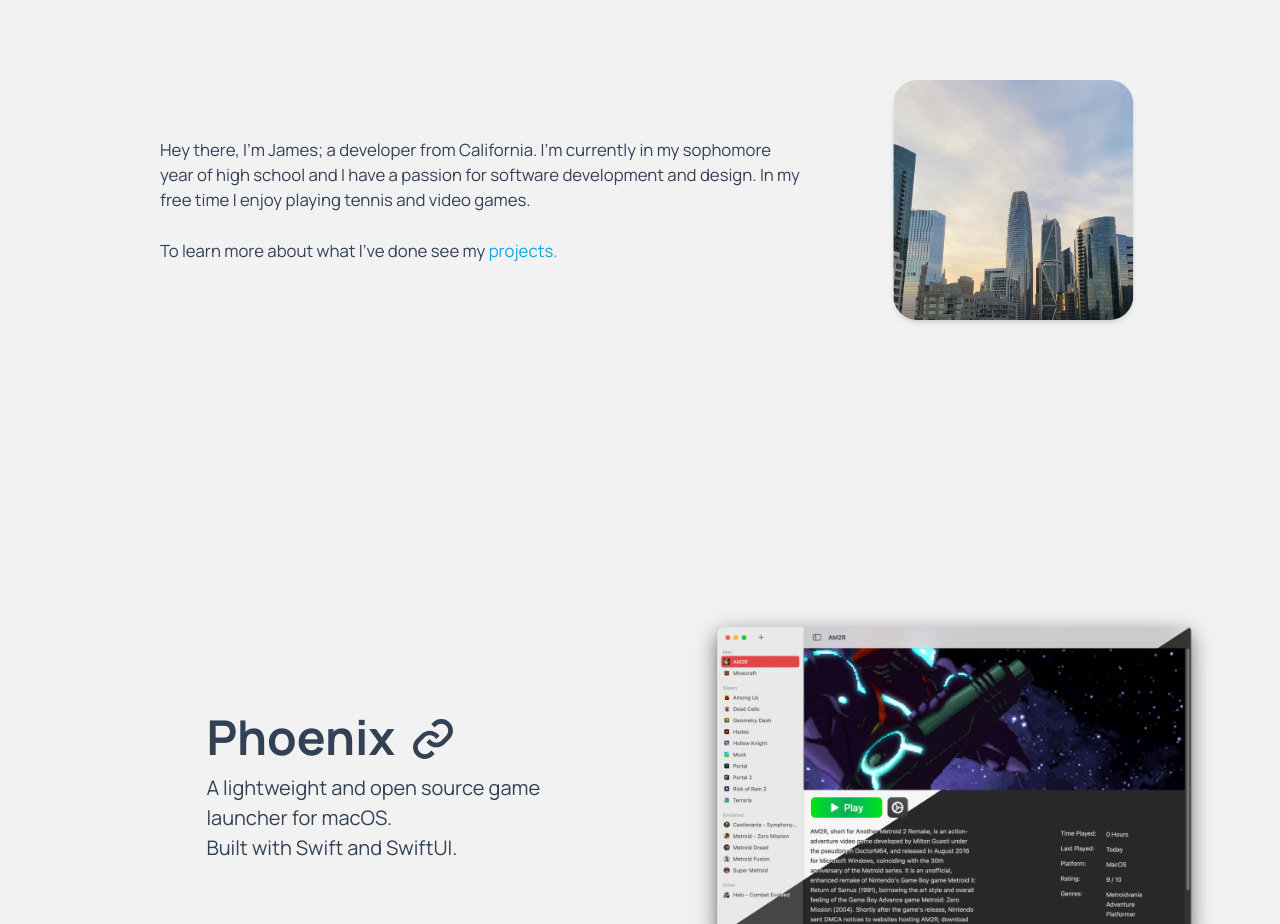
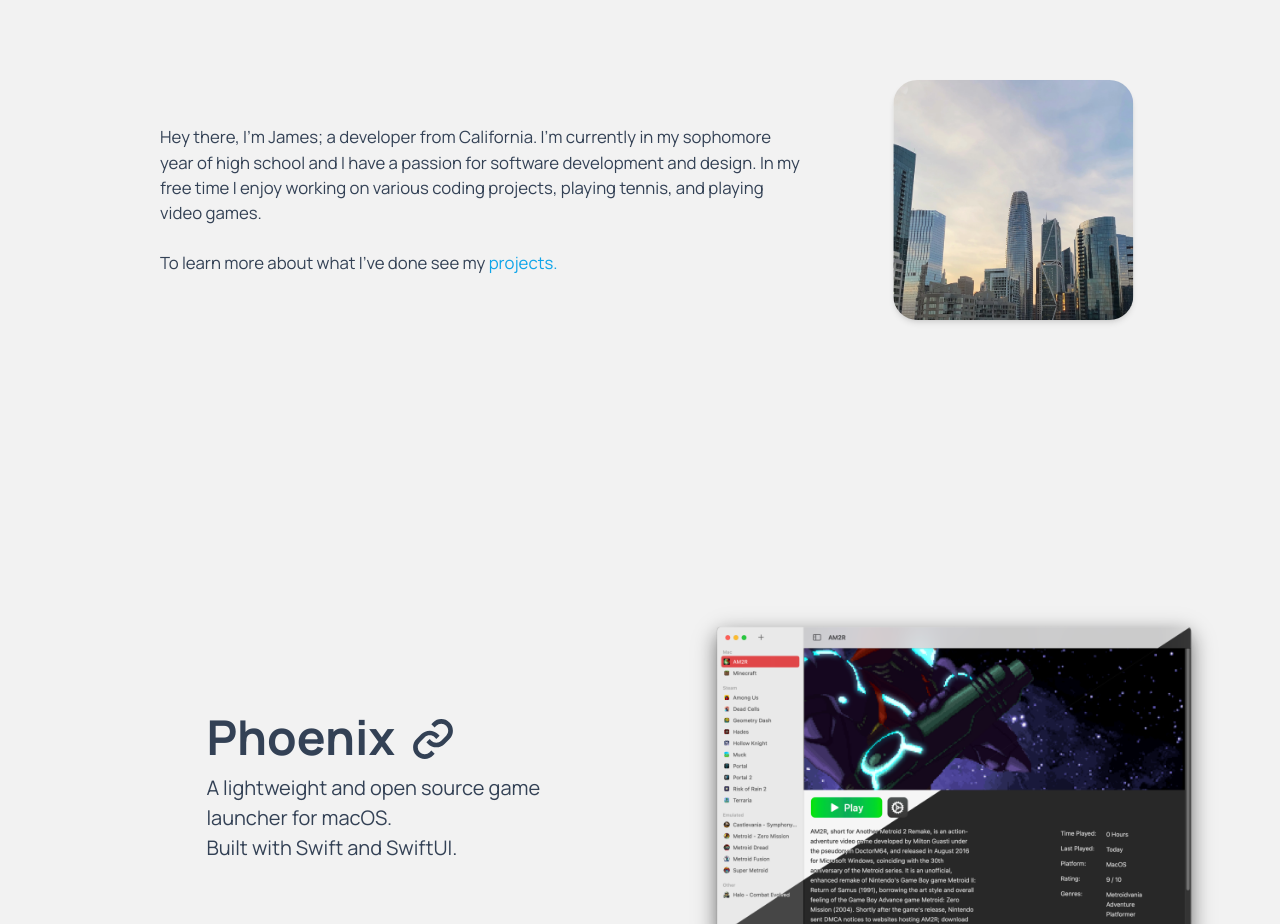
Before and after one commit to jxhug/jxhug.me, a SvelteKit app: page / in a window 1280 px wide. Shown: the part 1000-1924 px from the top of the page. Built offline with nearby package versions, Linux system fonts and the light colour scheme.

Commit message:
change bio

```diff
--- a/src/routes/+page.svelte
+++ b/src/routes/+page.svelte
@@ -73,7 +73,7 @@
             <div class="flex h-screen items-center">
                 <div class="justify-start w-screen">
                     <div class="text-slate-700 font-medium dark:text-darkwhite text-left md:translate-x-1/4 text-lg sm:text-base md:text-[1.05rem] tracking-normal object-scale-down p-5 sm:px-40 lg:p-0">
-                        Hey there, I'm James; a developer from California. I'm currently in my sophomore year of high school and I have a passion for software development and design. In my free time I enjoy playing tennis and video games.
+                        Hey there, I'm James; a developer from California. I'm currently in my sophomore year of high school and I have a passion for software development and design. In my free time I enjoy working on various coding projects, playing tennis, and playing video games.
                         <br/>
                         <br/>
                         To learn more about what I've done see my <button type='button' class='inline text-sky-500 hover:text-sky-700 dark:text-sky-400 dark:hover:text-sky-600 transition-colors ease-in-out duration-75' on:click={() => {
```
